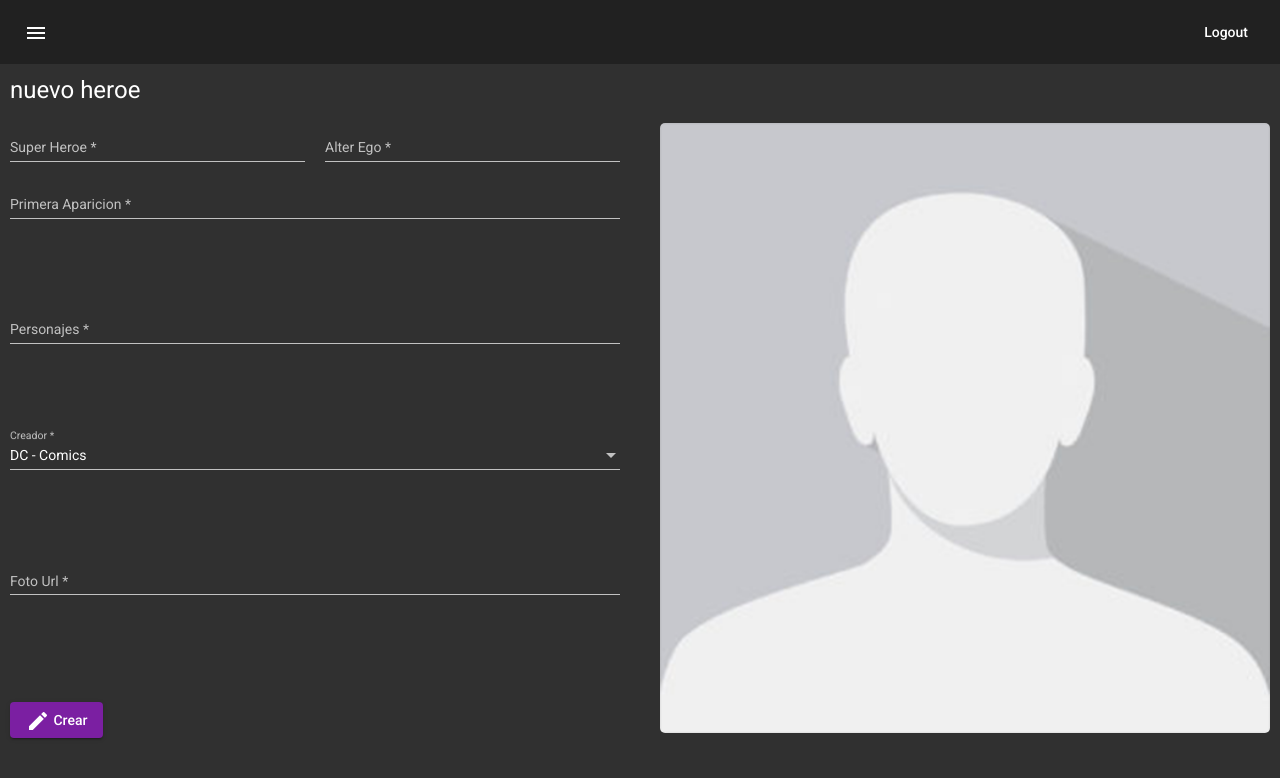
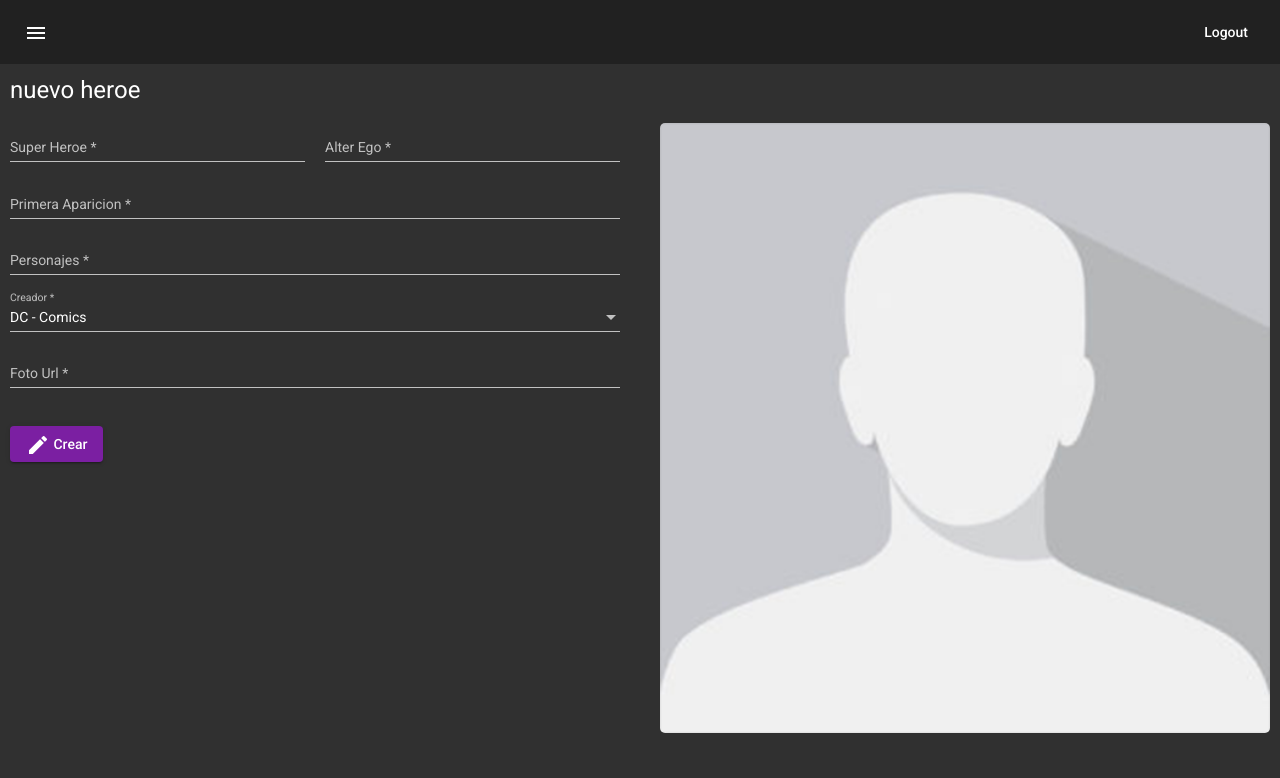
Before and after one commit to xtuu/HeroesApp-Angular, an Angular app: page /heroes/agregar in a window 1280 px wide. Shown: the top 778 px of the page. Built offline with nearby package versions, Linux system fonts and the light colour scheme.

Commit message:
[BUGFIX]

```diff
--- a/src/app/heroes/pages/agregar/agregar.component.html
+++ b/src/app/heroes/pages/agregar/agregar.component.html
@@ -12,7 +12,7 @@
     <div fxFlex="50" fxLayout="column">
 
         <div fxLayout="row" fxLayout.xs="column" fxLayoutGap="20px">
-            <mat-form-field fxFlex="100">
+            <mat-form-field fxFlex="100" fxLayout.xs="column">
                 <mat-label>Super Heroe</mat-label>
                 <input matInput type="text" required [(ngModel)]="heroe.superhero">
             </mat-form-field>
@@ -24,17 +24,17 @@
         </div>
 
 
-        <mat-form-field fxFlex="100">
+        <mat-form-field>
             <mat-label>Primera Aparicion</mat-label>
             <input matInput type="text" required [(ngModel)]="heroe.first_appearance">
         </mat-form-field>
 
-        <mat-form-field fxFlex="100">
+        <mat-form-field >
             <mat-label>Personajes</mat-label>
             <input matInput type="text" required [(ngModel)]="heroe.characters">
         </mat-form-field>
 
-        <mat-form-field fxFlex="100">
+        <mat-form-field >
             <mat-label>Creador</mat-label>
             <mat-select required [(ngModel)]="heroe.publisher">
                 <mat-option *ngFor="let publisher of publishers" [value]="publisher.id">
@@ -44,7 +44,7 @@
         </mat-form-field>
 
 
-        <mat-form-field fxFlex="100">
+        <mat-form-field>
             <mat-label>Foto Url</mat-label>
             <input matInput type="url" required [(ngModel)]="heroe.alt_img">
         </mat-form-field>
```
